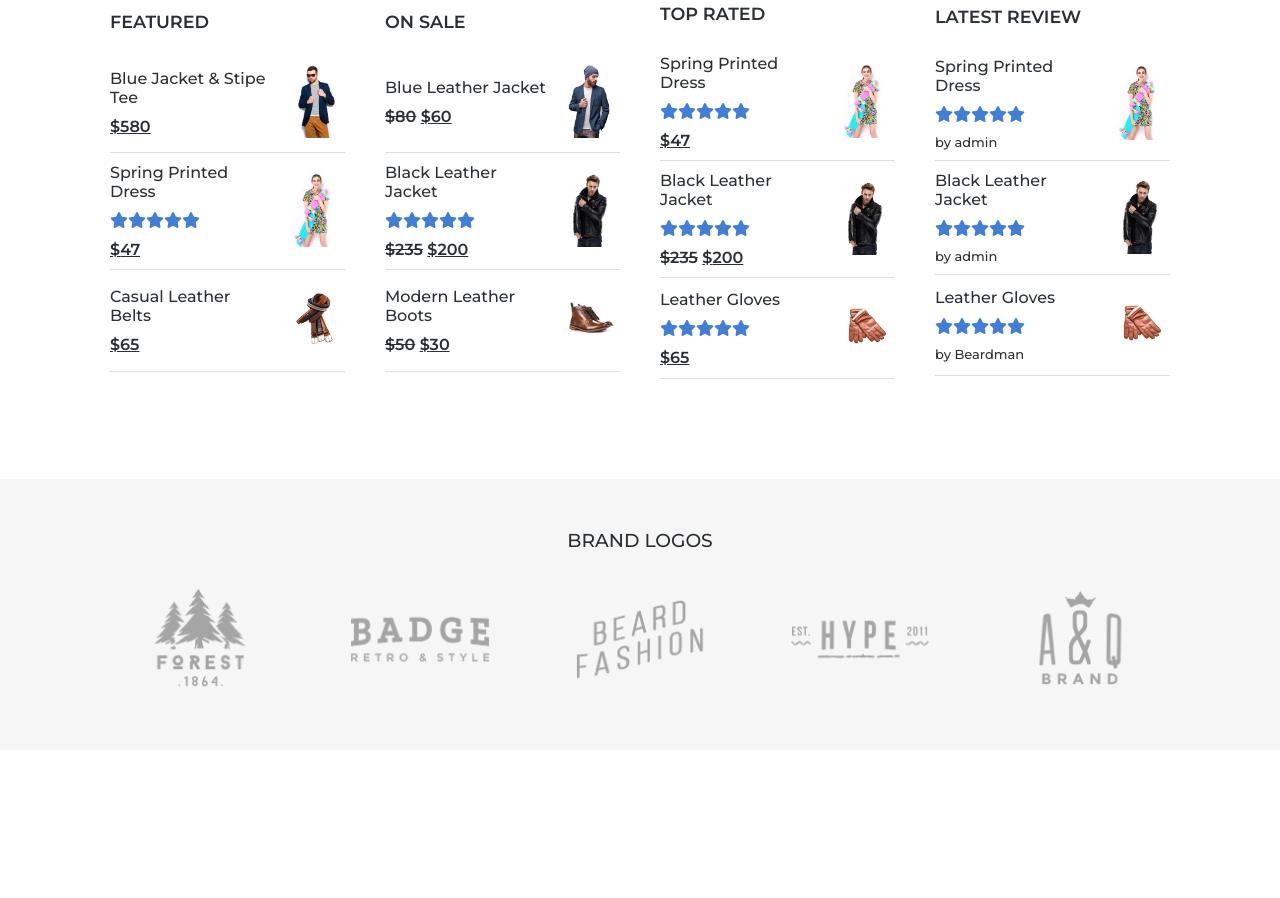
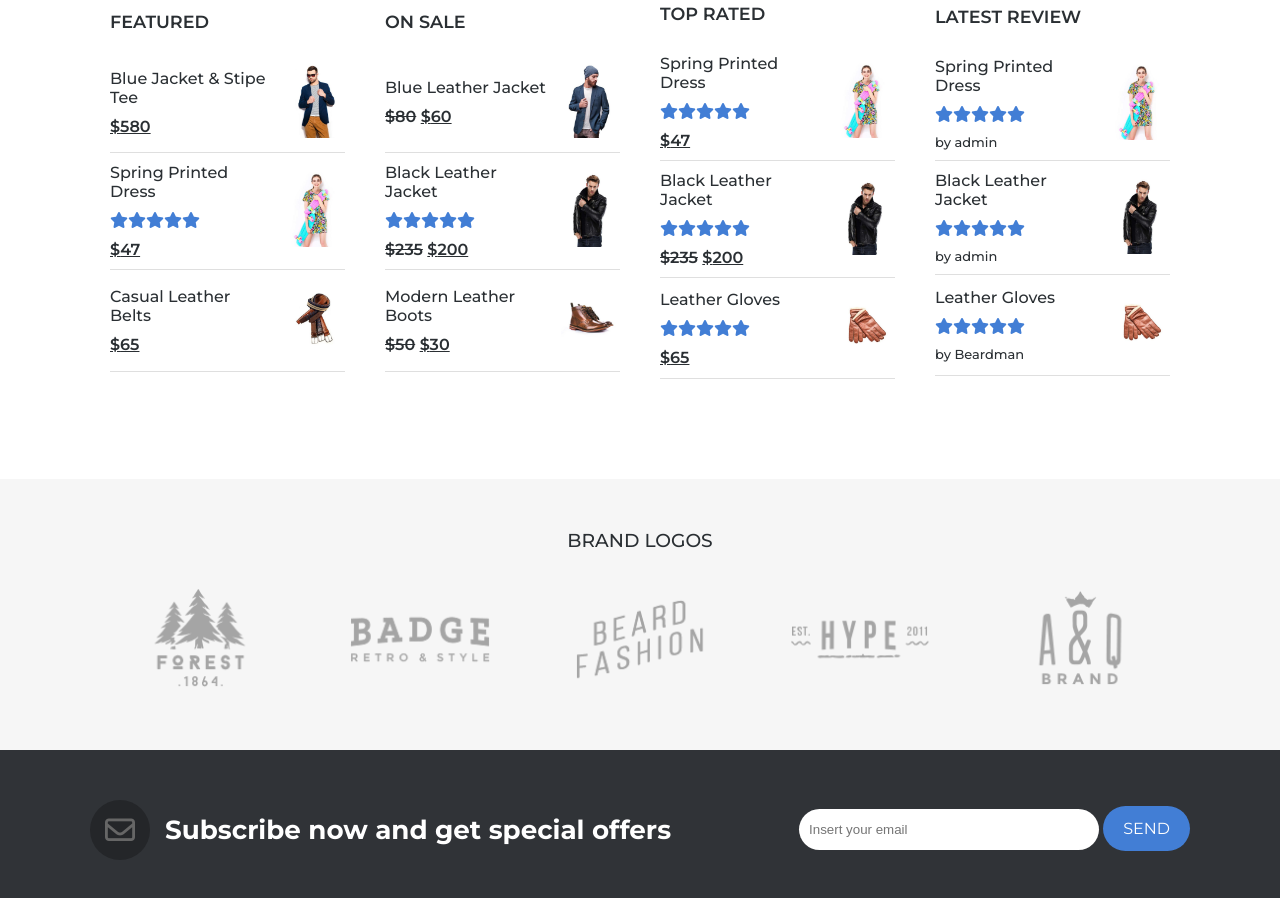
Before and after one commit to StefanoF707/proj-html-vuejs, a website: page index.html in a window 1280 px wide. Shown: the part 5548-6446 px from the top of the page. Before the commit the page ends 6298 px from the top, so only its background shows below. Drawn offline with nearby package versions, Linux system fonts and the light colour scheme.

Commit message:
newsletter

```diff
--- a/index.html
+++ b/index.html
@@ -428,7 +428,16 @@
             <!-- newsletter, info e credits -->
             <footer>
 
-                <section id="newsletter"></section>
+                <section id="newsletter">
+                    <div class="newsletter-left">
+                        <i class="far fa-envelope"></i>
+                        <h3>Subscribe now and get special offers</h3>
+                    </div>
+                    <div class="newsletter-right">
+                        <input type="email" placeholder="Insert your email" class="email-input" v-model="inputEmail">
+                        <span class="email-btn" @click="getEmail">send</span>
+                    </div>
+                </section>
 
                 <section id="about-us"></section>
 
--- a/js/main.js
+++ b/js/main.js
@@ -213,6 +213,7 @@ let app = new Vue (
             threeOnSale: [],
             bestsellers: [],
             newArrivals: [],
+            newsletterUsers: [],
             genders: ["Men", "Women", "Accessories"],
             collections: ["Winter", "Spring", "Autumn"],
             testimonials: [
@@ -229,6 +230,7 @@ let app = new Vue (
             ],
             indexFeatured: 0,
             indexTestimonials: 0,
+            inputEmail: "",
         },
         methods: {
             manageFeatured: function (i) {
@@ -244,12 +246,19 @@ let app = new Vue (
                 this.filterGender = this.products.filter( (el) => {
                     return el.gender == i && el.isFeatured;
                 } );
+            },
 
+            getEmail: function () {
+                if (this.inputEmail != "") {
+                    this.newsletterUsers.push(this.inputEmail);
+                    this.inputEmail = "";
+                }
             },
 
             filterArrays: function() {
 
                 this.products.forEach( (element) => {
+
                     if (this.threeOnSale.length < 3) {
                         if (element.price != element.originalPrice) {
                             this.threeOnSale.push(element);
@@ -271,7 +280,6 @@ let app = new Vue (
                     }
 
                 } );
-
             },
 
         },
--- a/src/partials/_common.scss
+++ b/src/partials/_common.scss
@@ -51,3 +51,7 @@ i.fa-chevron-down {
 .img100 {
     width: 100%;
 }
+
+:focus {
+    outline: 0;
+}
--- a/src/partials/_footer.scss
+++ b/src/partials/_footer.scss
@@ -0,0 +1,31 @@
+#newsletter {
+    @include horizontalFlex;
+    justify-content: space-between;
+    padding: ($verticalPadding / 2) $horizontalPadding;
+    background: $footerBackground;
+    .newsletter-left {
+        @include horizontalFlex;
+        color: #fff;
+        font-size: 1.4em;
+        i {
+            font-size: 30px;
+            margin-right: 15px;
+            padding: 15px;
+            background: darken($footerBackground, 5%);
+            color: darken(#fff, 60%);
+            border-radius: 50%;
+        }
+    }
+    .newsletter-right {
+        .email-input {
+            width: 300px;
+            padding: 13px 10px;
+            border-radius: 50px;
+            border: 0;
+        }
+        .email-btn {
+            @include btnFunction ($brandColor, 10%);
+            cursor: pointer;
+        }
+    }
+}
--- a/src/partials/_main.scss
+++ b/src/partials/_main.scss
@@ -352,6 +352,7 @@ main {
     .brands-container {
         @include horizontalFlex;
         margin-top: 30px;
+        cursor: grab;
         .brand {
             width: calc(100% / 5 - 80px);
             margin: 0 40px;
--- a/src/partials/_variables.scss
+++ b/src/partials/_variables.scss
@@ -10,3 +10,4 @@
 $marginBtwCardSections: 20px;
 $paragraphsLineHeight: 30px;
 $standardWeight: 500;
+$footerBackground: #303337;
```
Also changed, not shown: css/style.css.
